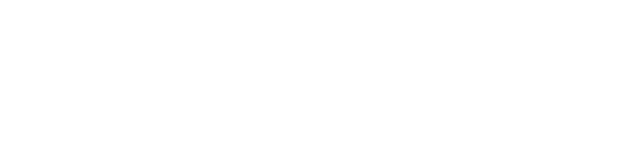
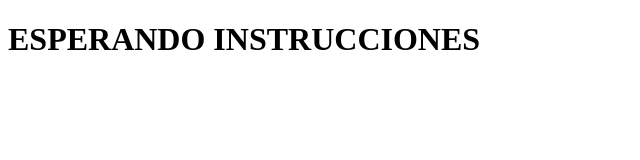
Before and after one commit to tubimger/austranet, a plain HTML site: page index.html in a window 1280 px wide. Shown: the whole page, without its empty margins (0-640 px from the left). Drawn offline with Linux system fonts and the light colour scheme.

Commit message:
ESPERANDO INSTRUCCIONES

```diff
--- a/index.html
+++ b/index.html
@@ -5,6 +5,6 @@
     <title></title>
   </head>
   <body>
-
+    <h1>ESPERANDO INSTRUCCIONES</h1>
   </body>
 </html>
```
